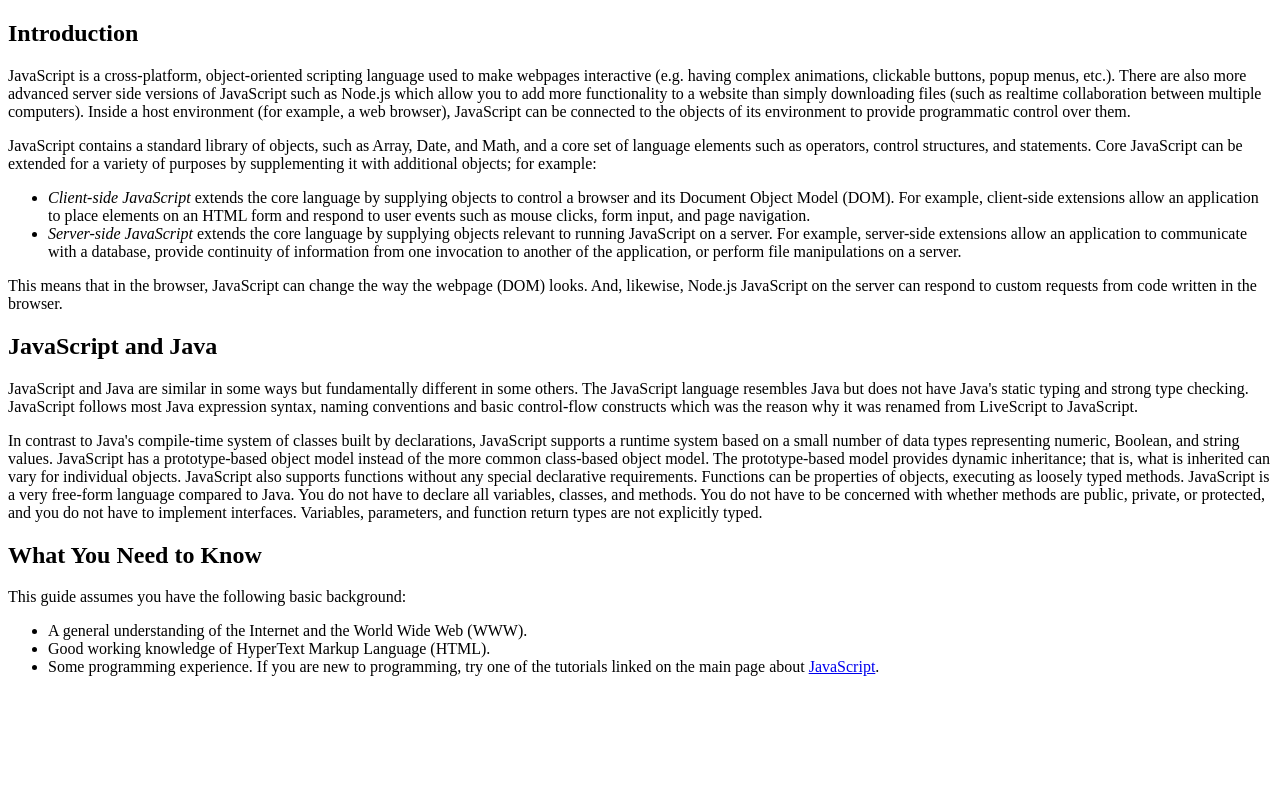
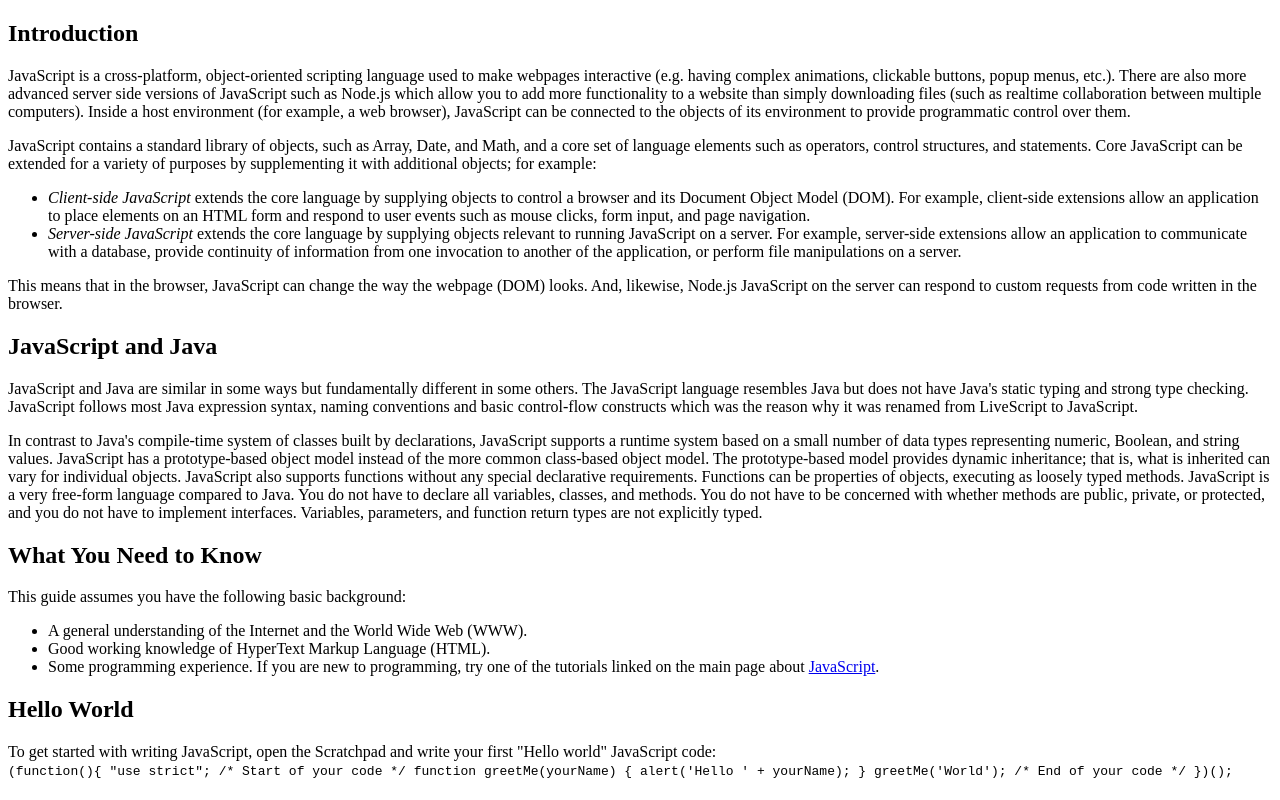
Before and after one commit to leni1/technical-doc-ui, a plain HTML site: page index.html in a window 1280 px wide. Drawn offline with Linux system fonts and the light colour scheme.

Commit message:
ft: Add Hello World section
Added the Hello World section

```diff
--- a/index.html
+++ b/index.html
@@ -41,8 +41,24 @@
                 <li>Some programming experience. If you are new to programming, try one of the tutorials linked on the main page about <a href="https://developer.mozilla.org/en-US/docs/Web/JavaScript">JavaScript</a>.</li>
             </p>
         </section>
-        <section class="main-section"></section>
-        <section class="main-section"></section>
+        <section class="main-section" id="hello_world">
+            <h1>Hello World</h1>
+            <p>
+                To get started with writing JavaScript, open the Scratchpad and write your first "Hello world" JavaScript code:
+                <br>
+                <code>
+                    (function(){
+                        "use strict";
+                        /* Start of your code */
+                        function greetMe(yourName) {
+                            alert('Hello ' + yourName);
+                            }
+
+                            greetMe('World');
+                            /* End of your code */
+                    })();
+                </code>
+        </section>
     </main>
 </body>
 </html>
```
